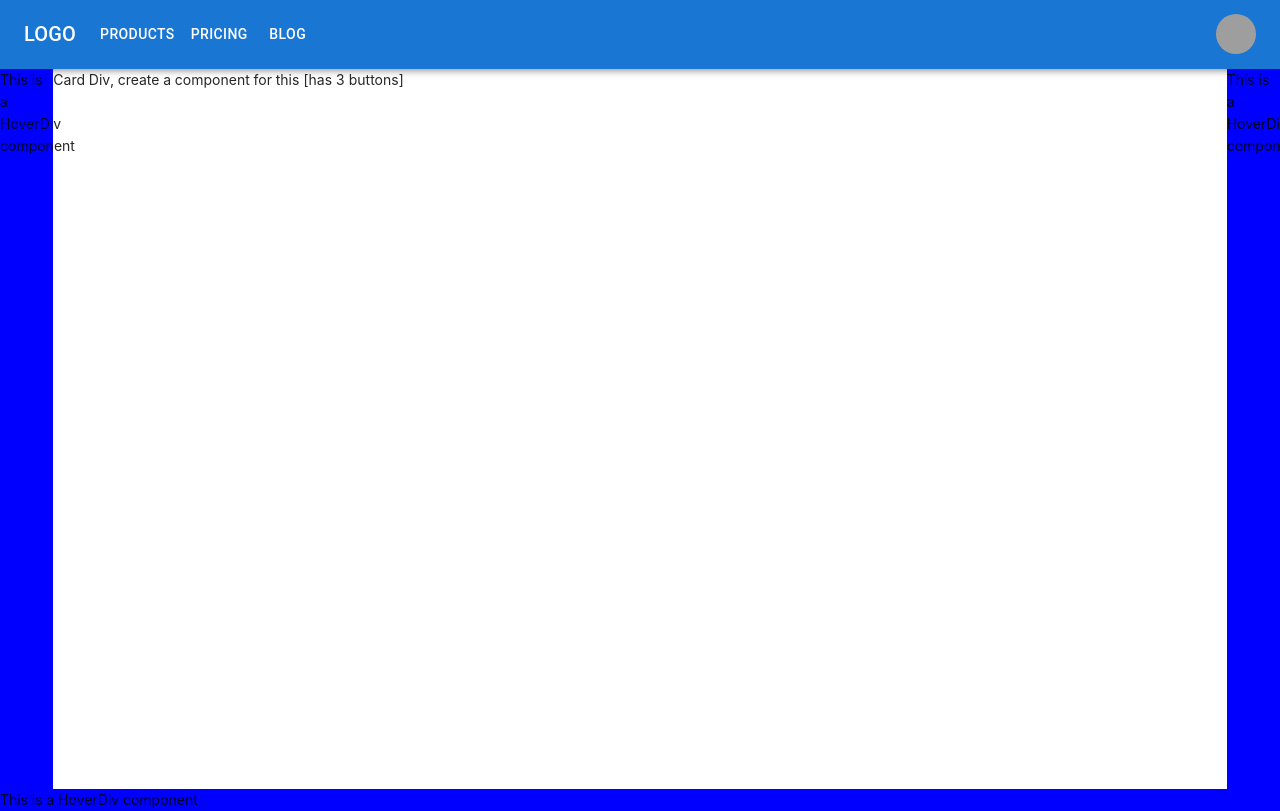
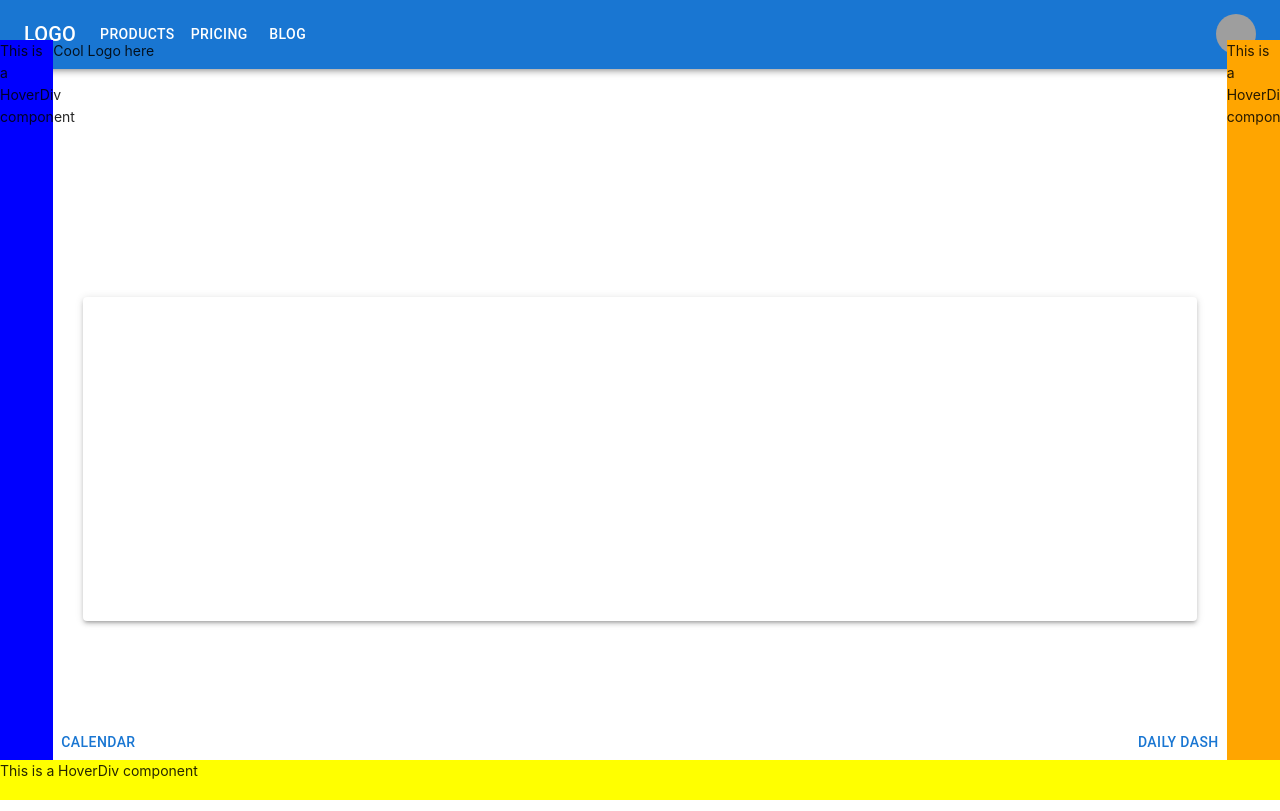
Before and after one commit to JoltPad/JoltPad, a React app: page / in a window 1280 px wide. Shown: the top 811 px of the page. Built offline with nearby package versions, Linux system fonts and the light colour scheme; grey boxes are pictures that could not be loaded.

Commit message:
buttons in correct place

```diff
--- /dev/null
+++ b/client/components/CardDiv.jsx
@@ -0,0 +1,17 @@
+import React, { useState } from 'react';
+import Paper from '@mui/material/Paper';
+import { Button } from '@mui/material';
+
+export default function CardDiv(props) {
+
+  return (
+    <Paper elevation={3} style={{
+      width: "95%",
+      backgroundColor: "white",
+      height: "45%",
+      margin: 'auto',
+      marginTop: "20%",
+    }}>
+    </Paper>
+  )
+}
--- a/client/components/NotePage.jsx
+++ b/client/components/NotePage.jsx
@@ -3,29 +3,45 @@ import NavBar from './NavBar.jsx'
 import HoverDiv from './HoverDiv.jsx';
 import { Row, Col } from 'antd';
 import 'antd/dist/antd.css';
+import CardDiv from './CardDiv.jsx';
+import { Button } from '@mui/material';
 
 export default function NotePage() {
 
-  const [hoverOn, setHoverOn] = useState(false)
+  const [hoverOn, setHoverOn] = useState(false);
+  const [dailyDashOn, setDailyDashOn] = useState(false);
+  const [calendarViewOn, setCalendarViewOn] = useState(false);
+  const [editingOn, setEditingOn] = useState(false)
 
   return (
 
     <div className='LandingPage'>
-      {(hoverOn)? <HoverDiv colorProps={'blue'} className='hoverDiv1' / > : <NavBar />}
+      <Row className='topRow'>
+        <Col span={24}>
+          {(hoverOn)? <HoverDiv colorProps={'blue'} className='hoverDiv1' / > : <NavBar />}
+        </Col>
+      </Row>
       <Row className='middleRow'>
         <Col span={1}>
           <HoverDiv hoverOn="hoverOn" colorProps={'blue'} className='hoverDiv2' / >
         </Col>
         <Col span={22}>
-          <div> Card Div, create a component for this [has 3 buttons]</div>
+          {/* can export the following div to be its own component */}
+          <div className='notepage'>
+            <div>Cool Logo here</div>
+            <CardDiv/>
+            {/* can add a conditional statement to only render the following when hoverOn is false */}
+            <Button style ={{position: 'absolute', left:'0', bottom:'0'}} onClick={() => setCalendarViewOn(false)}> Calendar </Button>
+            <Button style ={{position: 'absolute', right:'0', bottom:'0'}} onClick={() => setDailyDashOn(false)}> Daily Dash </Button>
+          </div>
         </Col>
         <Col span={1}>
-        <HoverDiv hoverOn="hoverOn" colorProps={'blue'} className='hoverDiv3' / >
+        <HoverDiv hoverOn="hoverOn" colorProps={'orange'} className='hoverDiv3' / >
         </Col>
       </Row>
-      <Row>
+      <Row className='botRow'>
         <Col span={24}>
-          <HoverDiv hoverOn="hoverOn" colorProps={'blue'} className='hoverDiv4' / >
+          <HoverDiv hoverOn="hoverOn" colorProps={'yellow'} className='hoverDiv4' / >
         </Col>
       </Row>
     </div>
--- a/client/index.js
+++ b/client/index.js
@@ -3,8 +3,6 @@ import { render } from 'react-dom';
 import { App } from './App.jsx';
 
 render(
-  <section className="container">
-    <App />
-  </section>,
+    <App />,
   document.getElementById('root')
 );
--- a/client/style.scss
+++ b/client/style.scss
@@ -7,17 +7,32 @@
   height: 100%;
 }
 
+.notepage {
+  position: relative;
+  height: 100%;
+  width: 100%;
+}
 .middleRow {
   height: 90%;
 }
-
+.botRow{
+  height: 5%;
+}
+.topRow{
+  height: 5%;
+}
 .hoverDiv2 {
   height: 100%;
 }
 .hoverDiv3 {
   height: 100%;
 }
-
+.hoverDiv1 {
+  height: 100%;
+}
+.hoverDiv4 {
+  height: 100%;
+}
 form {
     width: 100%;
   }
```
